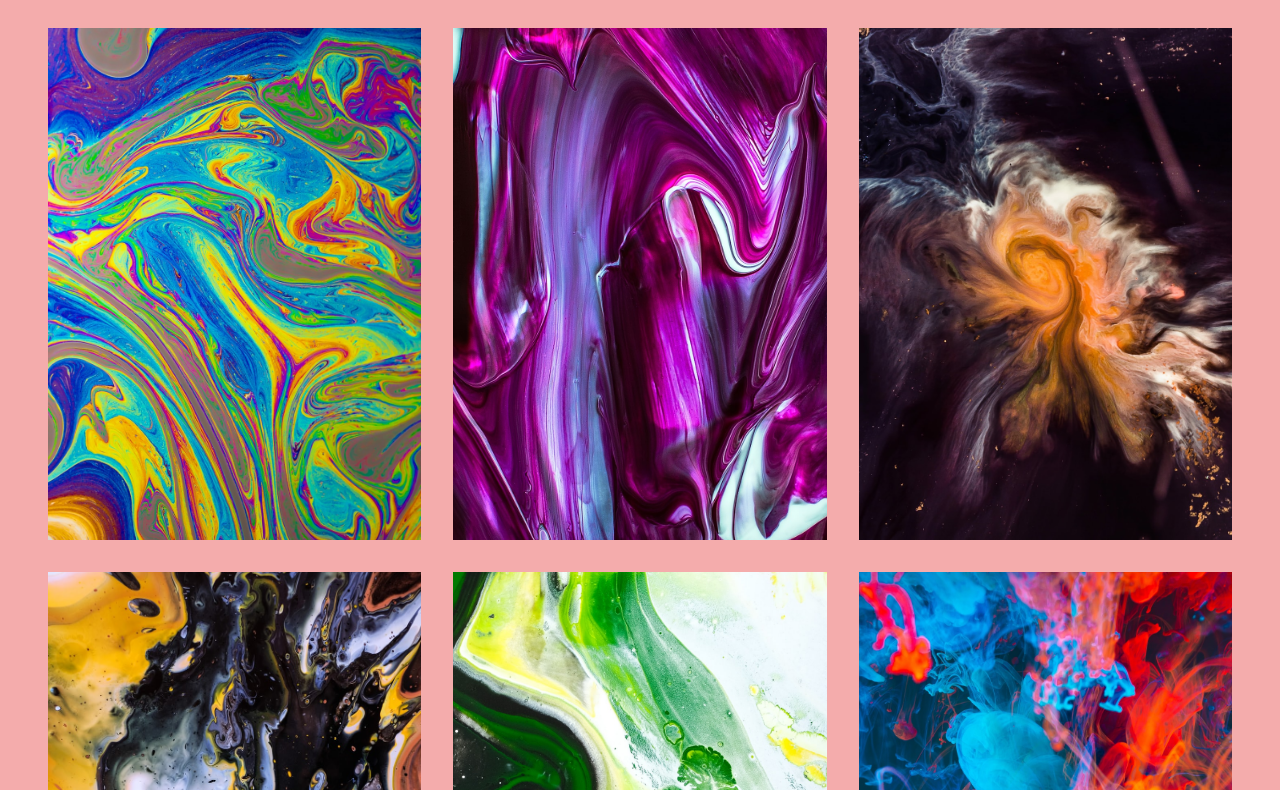
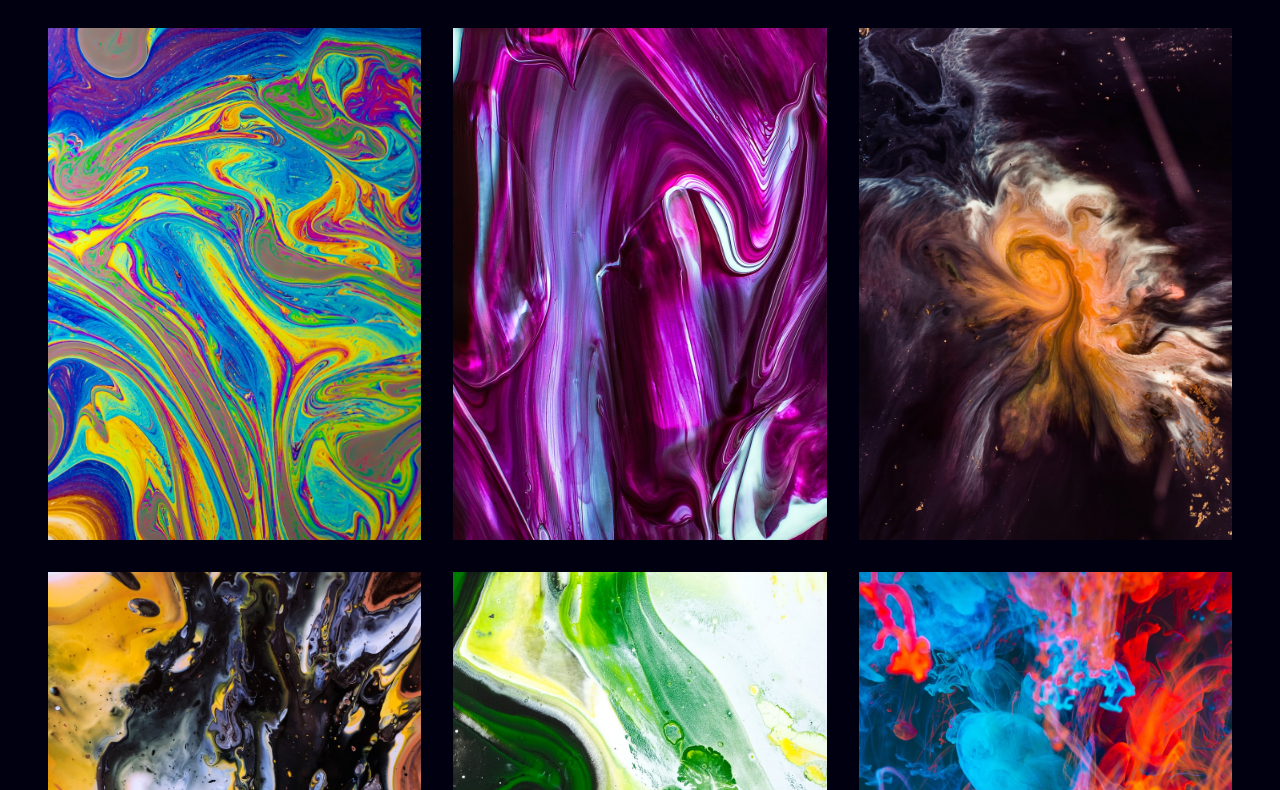
Before and after one commit to EsGowens/ava-sherry, a plain HTML site: page feed.html in a window 1280 px wide. Shown: the part 92-882 px from the top of the page. Drawn offline with Linux system fonts and the light colour scheme.

Commit message:
add color classes to barba

```diff
--- a/feed.html
+++ b/feed.html
@@ -9,7 +9,7 @@
     <link href="_base.css" rel="stylesheet">
     <link href="style.css" rel="stylesheet">
   </head>
-  <body>
+  <body class="feed">
     <header>
       <h1>Ava Sherry</h1>
       <p>Portfolio</p>
@@ -21,7 +21,7 @@
       </nav>
     </header>
 <main data-barba="wrapper">
-    <section class="feed" data-barba="container">
+    <section class="feed" data-barba="container" data-barba-namespace="feed">
       <img src="image2.jpg">
       <img src="image3.jpg">
       <img src="image4.jpg">
--- a/scripts.js
+++ b/scripts.js
@@ -1,4 +1,8 @@
+const bodyTag = document.querySelector("body")
+
 barba.use(barbaCss)
+
+
 
 barba.init({
     transitions: [
@@ -23,5 +27,17 @@ barba.init({
                 })
             }
         }
+    ],
+    views: [
+        {
+            namespace: 'feed',
+            beforeEnter () {
+                bodyTag.classList.add('feed')
+            },
+
+            beforeLeave() {
+                bodyTag.classList.remove('feed')
+            }
+        }
     ]
 })
```
